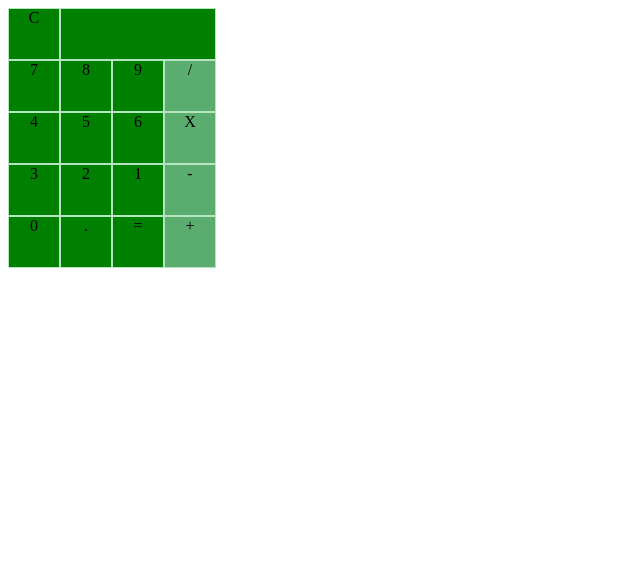
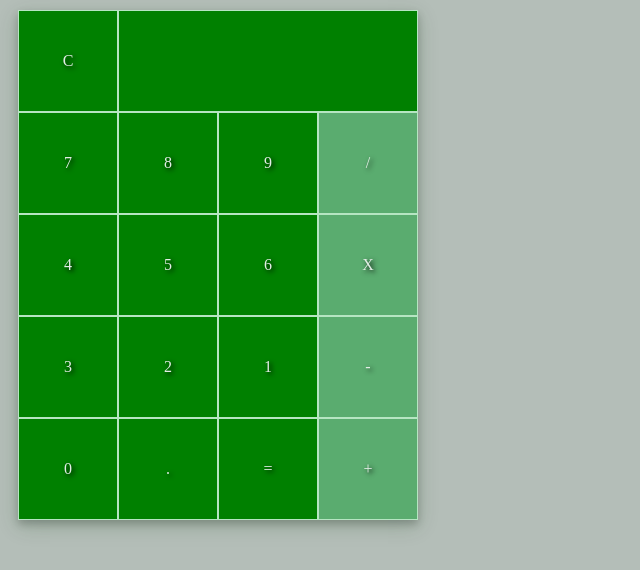
Before and after one commit to Momentum-Team-12/js-caculator-part-1-jessmerry, a plain HTML site: page index.html in a window 1280 px wide. Shown: the whole page, without its empty margins (0-640 px from the left). Drawn offline with Linux system fonts and the light colour scheme.

Commit message:
update css and shadows

```diff
--- a/index.html
+++ b/index.html
@@ -18,25 +18,25 @@
             <div class="square" id="square-seven">7</div>
             <div class="square" id="square-eight">8</div>
             <div class="square" id="square-nine">9</div>
-            <div class="square" id="math">/</div>
+            <div class="square math" id="division">/</div>
         </div>
         <div class="row">
             <div class="square" id="square-four">4</div>
             <div class="square" id="square-five">5</div>
             <div class="square" id="square-six">6</div>
-            <div class="square" id="math">X</div>
+            <div class="square math" id="multiply">X</div>
         </div>
         <div class="row">
             <div class="square" id="square-three">3</div>
             <div class="square" id="square-two">2</div>
             <div class="square" id="square-one">1</div>
-            <div class="square" id="math">-</div>
+            <div class="square math" id="subtract">-</div>
         </div>
         <div class="row">
             <div class="square" id="square-zero">0</div>
             <div class="square" id="square-decimal">.</div>
             <div class="square" id="square-equals">=</div>
-            <div class="square" id="math">+</div>
+            <div class="square math" id="add">+</div>
         </div>
     </div>
 </body>
--- a/main.css
+++ b/main.css
@@ -1,4 +1,14 @@
+body {
+    background-color: rgb(180, 190, 184);
+}
+
 #boxes {
+    margin: 10px;
+    width: 400px;
+    color: rgb(227, 238, 230);
+    text-shadow: 2px 2px 5px black;
+    box-shadow: 0 4px 8px 0 rgba(0, 0, 0, 0.2), 0 6px 20px 0 rgba(5, 65, 8, 0.19);
+    text-align: center;
     /* display: flex; */
     /* flex-direction: row; */
 }
@@ -9,17 +19,21 @@
 
 .square {
     border: solid 1px rgb(182, 229, 194);
-    height: 50px;
-    width: 50px;
+    height: 100px;
+    width: 100px;
+    background-color: green;
+    line-height: 100px;
+    text-align: center;
+}
+
+.math {
+    background-color:rgb(90, 172, 111);
+}
+
+#results {
+    border: solid 1px rgb(182, 229, 194);
+    height: 100px;
+    width: 304px;
     background-color: green;
     text-align: center;
 }
-
-#results {
-    height: 50px;
-    width: 154px;
-}
-
-#math {
-    background-color:rgb(90, 172, 111);
-}
--- a/main.js
+++ b/main.js
@@ -1,13 +1,20 @@
-// let squares = document.querySelectorAll('.square')
-//     for (let square of squares){
-//         square.addEventListener('click', function (){
-//             console.log("button was pressed")
-//             // console.log(event.target.innerText)
-//             // event.target.innerText = "clicked"
-//         })
-//     }
+console.log ("Hello, world!")
 
-let key1 = document.getElementById("square-one")
-key1.addEventListener('click', function (){
-    console.log("button was pressed")
-})
+// const numSquares = document.querySelectorAll(".square");
+// console.log ("array of squares", numSquares);
+
+const results = document.getElementById("results")
+console.log ("results div", results);
+
+let squares = document.querySelectorAll('.square')
+    for (let square of squares){
+        square.addEventListener('click', function (event){
+            console.log(event.target.innerText)
+        })
+    }
+
+
+// let key1 = document.getElementById("square-one")
+// key1.addEventListener('click', function (){
+//     console.log("button was pressed")
+// })
```
